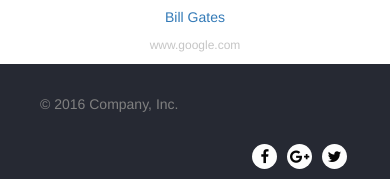
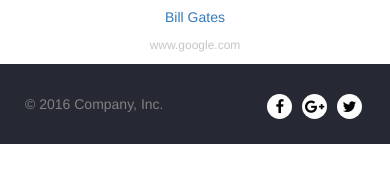
Before and after one commit to chrisdeuda/practice-psd-html, a website: page index.html in a window 390 px wide. Shown: the part 3152-3331 px from the top of the page. After the commit the page ends 3296 px from the top, so only its background shows below. Drawn offline with nearby package versions, Linux system fonts and the light colour scheme.

Commit message:
Fix the footer structure in mobile

```diff
--- a/index.html
+++ b/index.html
@@ -224,18 +224,18 @@
                 <div class="row">
                     <div class="col-md-12">
                         <footer>
-                            <div class="col-sm-6">
-                                <p>&copy; 2016 Company, Inc.</p>
-                            </div>
-                            <div class="col-sm-6">
-                                 <div class="social">
-                                     <p class="pull-right">
-                                         <i class="fa fa-facebook" aria-hidden="true"></i>
-                                         <i class="fa fa-google-plus" aria-hidden="true"></i>
-                                         <i class="fa fa-twitter" aria-hidden="true"></i>
-                                     </p>
+                            <p>
+                                <div class="pull-left">
+                                    &copy; 2016 Company, Inc.
                                 </div>
-                            </div>
+                                <div class="social pull-right">
+                                    <div class="">
+                                        <i class="fa fa-facebook" aria-hidden="true"></i>
+                                        <i class="fa fa-google-plus" aria-hidden="true"></i>
+                                        <i class="fa fa-twitter" aria-hidden="true"></i>
+                                    </div>
+                                </div>
+                            </p>
                         </footer>
                     </div>
                 </div>
```
